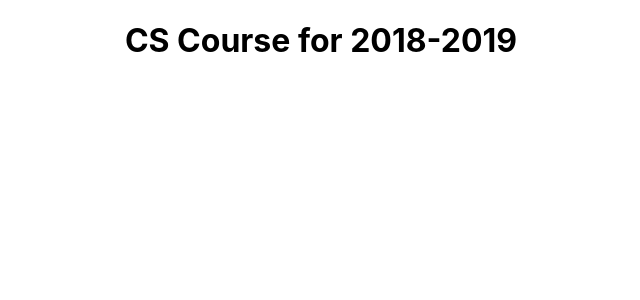
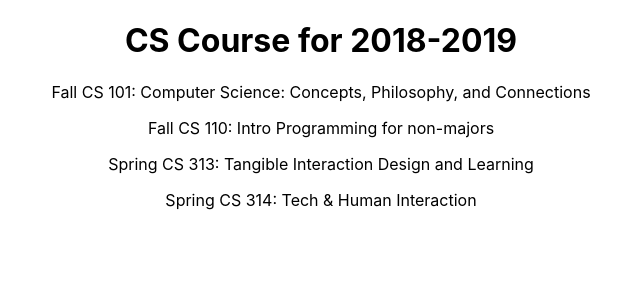
Before and after one commit to xchen0326/NU-CS497-ReactTutorial, a React (Create React App) app: page / in a window 1280 px wide. Shown: the top 300 px of the page, without its empty margins (319-959 px from the left). Built offline with nearby package versions, Linux system fonts and the light colour scheme.

Commit message:
Show course list.

```diff
--- a/src/App.js
+++ b/src/App.js
@@ -1,12 +1,41 @@
 import './App.css';
+import Banner from './components/Banner';
+import CourseList from './components/CourseList';
 
 function App() {
   const schedule = {
-    title: "CS Course for 2018-2019",
+    "title": "CS Course for 2018-2019",
+    "courses": {
+      "F101" : {
+        "term": "Fall",
+        "number": "101",
+        "meets" : "MWF 11:00-11:50",
+        "title" : "Computer Science: Concepts, Philosophy, and Connections"
+      },
+      "F110" : {
+        "term": "Fall",
+        "number": "110",
+        "meets" : "MWF 10:00-10:50",
+        "title" : "Intro Programming for non-majors"
+      },
+      "S313" : {
+        "term": "Spring",
+        "number": "313",
+        "meets" : "TuTh 15:30-16:50",
+        "title" : "Tangible Interaction Design and Learning"
+      },
+      "S314" : {
+        "term": "Spring",
+        "number": "314",
+        "meets" : "TuTh 9:30-10:50",
+        "title" : "Tech & Human Interaction"
+      }
+    }
   };
   return (
     <div className="App">
-      <h1>{schedule.title}</h1>
+      <Banner title={schedule.title} />
+      <CourseList courses={schedule.courses} />
     </div>
   );
 }
--- /dev/null
+++ b/src/components/Banner.js
@@ -0,0 +1,6 @@
+const Banner = ({ title }) => {
+    return (
+        <h1>{ title }</h1>
+    )
+}
+export default Banner;
--- /dev/null
+++ b/src/components/CourseList.js
@@ -0,0 +1,13 @@
+const CourseList = ({ courses }) => {
+    let courseArr = Object.entries(courses);
+    return (
+        courseArr.map((course, idx) => {
+            return (
+                <div key={idx}>
+                    <p>{ course[1].term } CS { course[1].number }: { course[1].title }</p>
+                </div>
+            )
+        })
+    )
+}
+export default CourseList;
```
